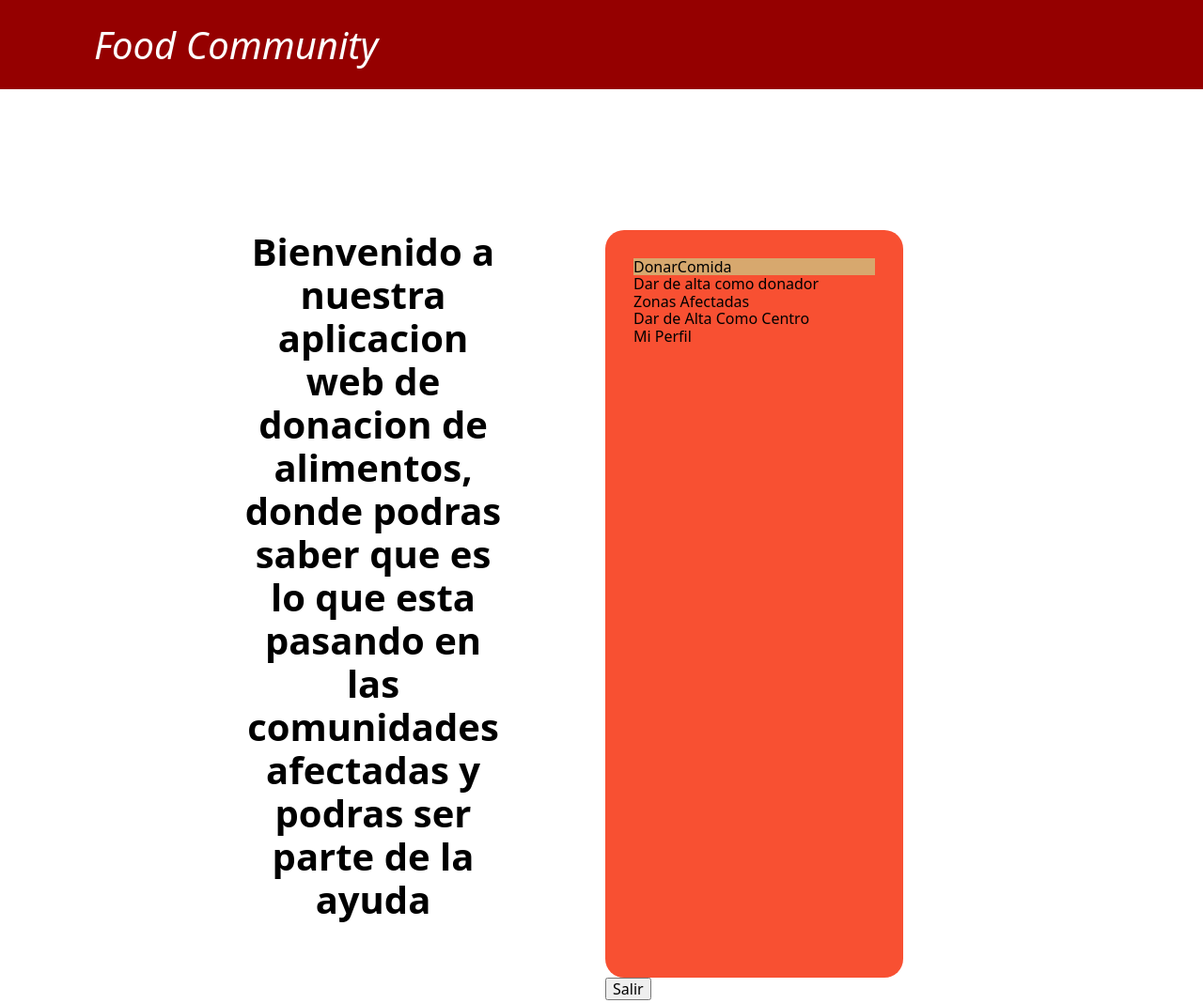
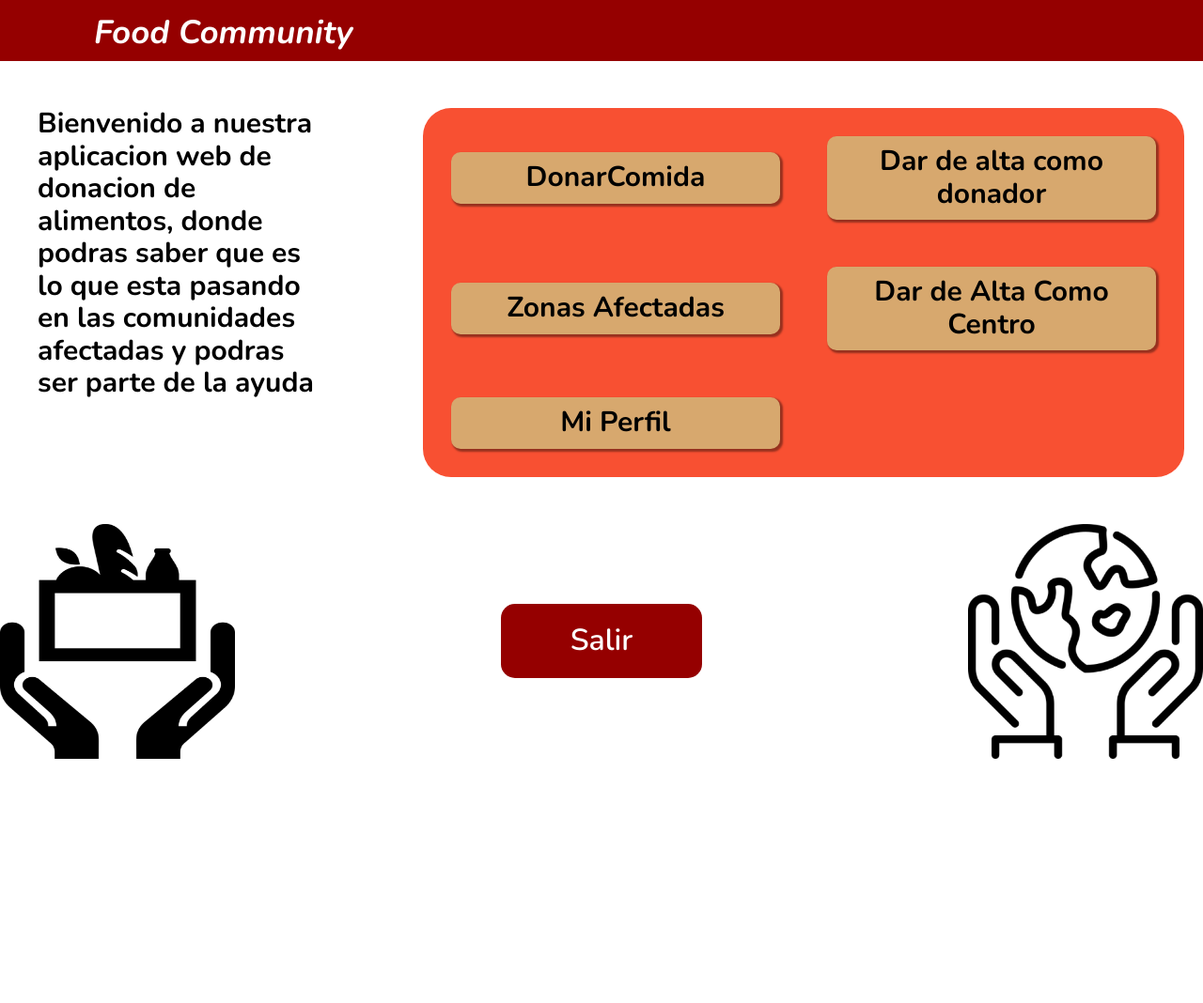
Before and after one commit to yairmc/donacionAlimentos, a plain HTML site: page menuPrincipal.html in a window 1280 px wide. Shown: the whole page at 94% size. After the commit the page ends 808 px from the top, so only its background shows below. Drawn offline with nearby package versions, Linux system fonts and the light colour scheme; a web font is replaced by a local one.

Commit message:
menuPrincipal was created

```diff
--- a/menuPrincipal.html
+++ b/menuPrincipal.html
@@ -7,6 +7,9 @@
     <meta name="viewport" content="width=device-width, initial-scale=1.0">
     <link rel="stylesheet" href="styles/menuPrincipal.css">
     <link rel="stylesheet" href="styles/normalize.css">
+    <link rel="stylesheet" href="https://fonts.googleapis.com/css2?family=Nunito:ital,wght@0,600;0,700;1,700&display=swap" />
+    <link rel="stylesheet" href="https://fonts.googleapis.com/css2?family=Inria Sans:ital,wght@0,700;1,700&display=swap" />
+
     <title>Menu Principal</title>
 </head>
 
@@ -17,23 +20,22 @@
             esta pasando
             en las comunidades afectadas y podras ser parte de la ayuda
         </div>
-        <div>
             <div class="contenedorMenu" id="contenedorMenu">
-                <div class="donarComida" id="donarComida">DonarComida</div>
-                <div class="altaDonador" id="altaDonador">Dar de alta como donador</div>
-                <div class="zonasAdectadas" id="zonasAfectadas">Zonas Afectadas</div>
-                <div class="altaCentro" id="altaCentro">Dar de Alta Como Centro</div>
-                <div class="miPerfil" id="miPerfil">Mi Perfil</div>
+                <div class="buttonMenu" id="donarComida">DonarComida</div>
+                <div class="buttonMenu" id="altaDonador">Dar de alta como donador</div>
+                <div class="buttonMenu" id="zonasAfectadas">Zonas Afectadas</div>
+                <div class="buttonMenu" id="altaCentro">Dar de Alta Como Centro</div>
+                <div class="buttonMenu" id="miPerfil">Mi Perfil</div>
             </div>
 
-            <div>
-                <button class="salir" id="salir">Salir</button>
-            </div>
+    </main>
+    <footer class="footerMenuPrincipal">
+        <img class="imgMenuPrincipal" src="img/manosComida.png" alt="imagen">
+        <div>
+            <button class="btnSalir" id="btnSalir">Salir</button>
         </div>
-
-
-    </main>
-
+        <img class="imgMenuPrincipal" src="img/manosMundo.png" alt="imagen">
+    </footer>
 </body>
 
 </html>
--- a/styles/menuPrincipal.css
+++ b/styles/menuPrincipal.css
@@ -1,37 +1,72 @@
-body{
-    font-family: system-ui, -apple-system, BlinkMacSystemFont, 'Segoe UI', Roboto, Oxygen, Ubuntu, Cantarell, 'Open Sans', 'Helvetica Neue', sans-serif;
+body {
+    font-family: Nunito;
 }
 
-.title{
+.title {
     background-color: #950000;
     color: #fff;
-    font-size: 40px;
-    padding: 25px 0 0 100px;
-    height: 70px;
+    font-size: 35px;
+    padding: 15px 0 0 100px;
+    height: 50px;
     font-style: italic;
 }
 
-.main{
+.main {
     display: flex;
-    padding:150px;
+    padding: 50px 0;
+    gap: 50px;
 }
 
-.text{
-    padding: 0 100px;
-    width: 30%;
-    font-size: 40px;
-    text-align: center;
+.text {
+    padding: 0 40px;
+    width: 40%;
+    font-size: 30px;
     font-weight: bold;
 }
 
-.contenedorMenu{
+.contenedorMenu {
+    display: grid;
+    grid-template-columns: repeat(2, 1fr);
     background-color: #F85032;
-    border-radius: 20px;
-    padding:30px;
+    border-radius: 30px;
+    padding: 30px;
     width: 100%;
-    height: 100%;
+    height:100%;
+    align-items: center;
+    text-align: center;
+    font-weight: bold;
+    gap: 50px;
+    font-size: 20px;
+    margin:0 20px;
 }
 
-.donarComida{
-    background-color:#D7A86E;
+.buttonMenu {
+    background-color: #D7A86E;
+    border-radius: 10px;
+    width: auto;
+    padding: 10px;
+    font-size: 30px;
+    box-shadow: 2px 2px 2px 1px rgba(0, 0, 0, 0.4);
 }
+
+.footerMenuPrincipal {
+    display: flex;
+    justify-content: space-between;
+    align-items: center;
+}
+
+.btnSalir {
+    align-items: center;
+    background-color: #950000;
+    border-style: none;
+    color: white;
+    width: 214px;
+    height: 79px;
+font-size: 32px;
+border-radius: 15px;
+}
+
+.imgMenuPrincipal {
+    width: 250px;
+    height: 250px;
+}
```
Also changed, not shown: package.json (deleted, +0 -14 lines), img/image-5@2x.png (renamed from public/image-5@2x.png), img/image-6@2x.png (renamed from public/image-6@2x.png), img/image-7@2x.png (renamed from public/image-7@2x.png), img/manosComida.png (renamed from public/manosComida.png), img/manosMundo.png (renamed from public/manosMundo.png), img/personcircleoutline.svg (renamed from public/personcircleoutline.svg), img/pngegg-1-2@2x.png (renamed from public/pngegg-1-2@2x.png), img/pngegg-1-3@2x.png (renamed from public/pngegg-1-3@2x.png), img/rectangle-5.svg (renamed from public/rectangle-5.svg), img/rectangle-7.svg (renamed from public/rectangle-7.svg), img/registrarme.svg (renamed from public/registrarme.svg), img/vector.svg (renamed from public/vector.svg).
